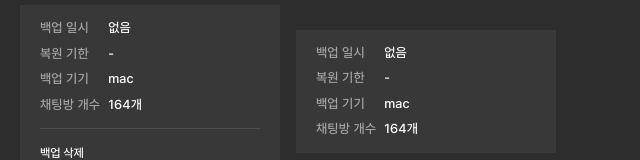
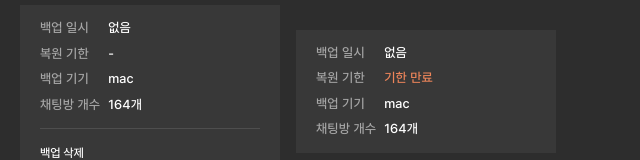
Before and after one commit to yheun03/cloneKakaoTalk, a Vue app in the folder clone-kakaotalk/: page /component in a window 1280 px wide. Shown: the part 136-296 px from the top of the page, without its empty margins (0-640 px from the left). Built offline with nearby package versions, Linux system fonts and the light colour scheme.

Commit message:
테이블 기한 만료 값 추가

```diff
--- a/clone-kakaotalk/src/assets/styles/components/_table.scss
+++ b/clone-kakaotalk/src/assets/styles/components/_table.scss
@@ -23,6 +23,9 @@
             &:not(:first-child){
                 padding-left: 8px;
             }
+            .expired-text {
+                color: #EE855A;
+            }
         }
 
     }
--- a/clone-kakaotalk/src/components/ui/Table.vue
+++ b/clone-kakaotalk/src/components/ui/Table.vue
@@ -3,13 +3,13 @@
         <table>
             <tr v-for="(header, index) in headers" :key="header">
                 <th>{{ header }}</th>
-                <td>{{ rows[index] }}</td>
+                <td v-html="getFormattedCellValue(rows[index])"></td>
             </tr>
         </table>
         <table v-if="hasButton" class="k-table-footer">
             <tr>
                 <td>
-                    <KButton type="text" customColor="fff" v-bind="$attrs">{{ hasButton }}</KButton>
+                    <KButton type="text" customColor="fff" @click="handleClick">{{ hasButton }}</KButton>
                 </td>
             </tr>
         </table>
@@ -24,6 +24,7 @@
             KButton
         },
         inheritAttrs: false,
+        emits: ['click'],
         props: {
             headers: {
                 type: Array,
@@ -37,6 +38,17 @@
                 type: String,
                 default: ''
             }
+        },
+        methods: {
+            getFormattedCellValue(value) {
+                if (value == '기한 만료') {
+                    return `<span class="expired-text">${value}</span>`;
+                }
+                return value;
+            },
+            handleClick() {
+                this.$emit('click');
+            }
         }
     }
 </script>
--- a/clone-kakaotalk/src/views/ComponentView.vue
+++ b/clone-kakaotalk/src/views/ComponentView.vue
@@ -6,7 +6,7 @@
         <h3>Table</h3>
         <div class="wrap">
             <KTable :headers="['백업 일시', '복원 기한', '백업 기기', '채팅방 개수']" :rows="['없음', '-', 'mac', '164개']" hasButton="백업 삭제" @click="handleBackupDelete"/>
-            <KTable :headers="['백업 일시', '복원 기한', '백업 기기', '채팅방 개수']" :rows="['없음', '-', 'mac', '164개']" />
+            <KTable :headers="['백업 일시', '복원 기한', '백업 기기', '채팅방 개수']" :rows="['없음', '기한 만료', 'mac', '164개']" />
         </div>
 
         <h3>emoticon</h3>
```
